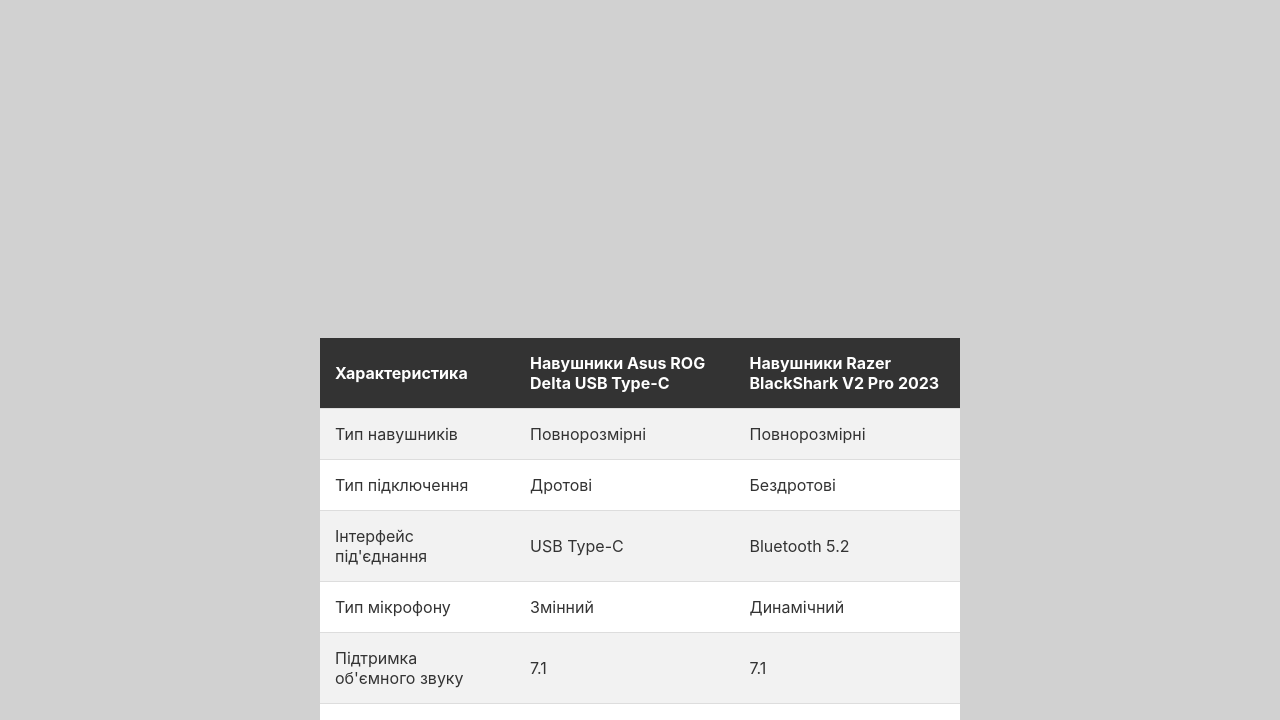
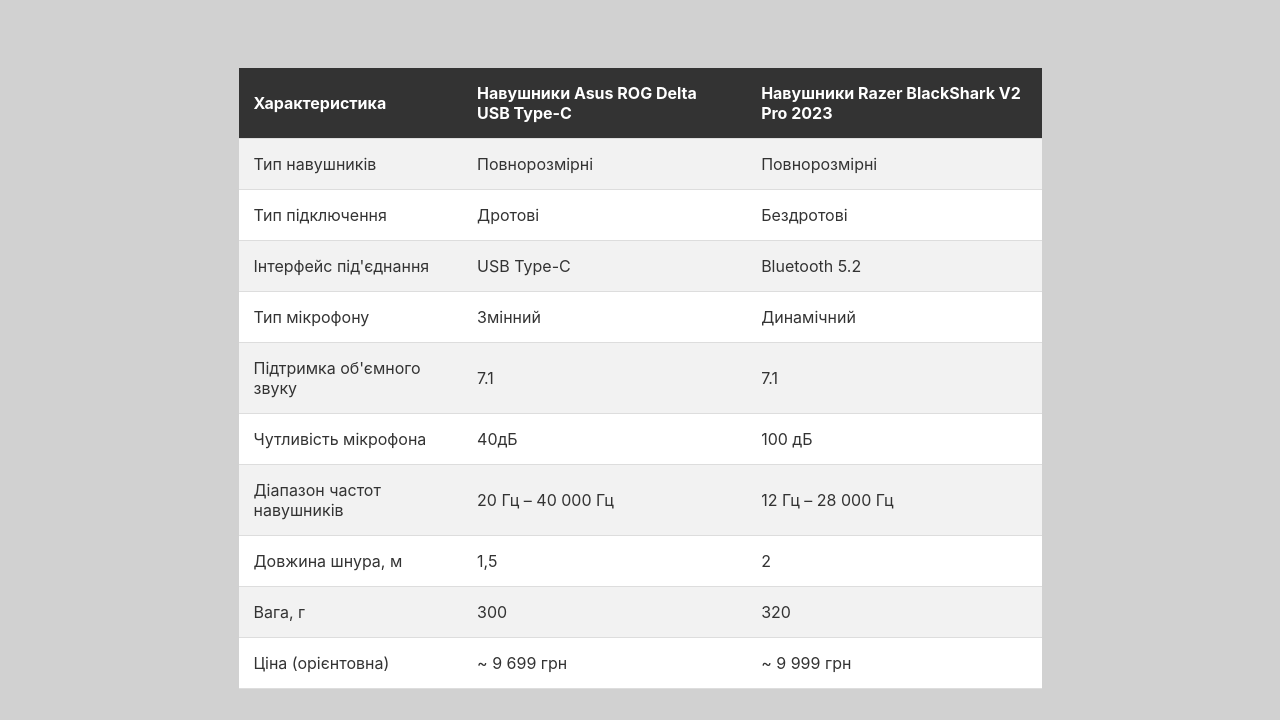
Before and after one commit to shixyzz/porivnynya, a plain HTML site: page index.html in a window 1280 px wide. Shown: the part 825-1545 px from the top of the page. Drawn offline with Linux system fonts and the light colour scheme.

Commit message:
Update index.html

```diff
--- a/index.html
+++ b/index.html
@@ -43,7 +43,8 @@
         background-color: white;
         margin-bottom: 50px;
         margin-top: 50px;
-        margin: 20em;
+        margin-left: 50px;
+        margin-right: 50px;
       }
 
     th {
```
